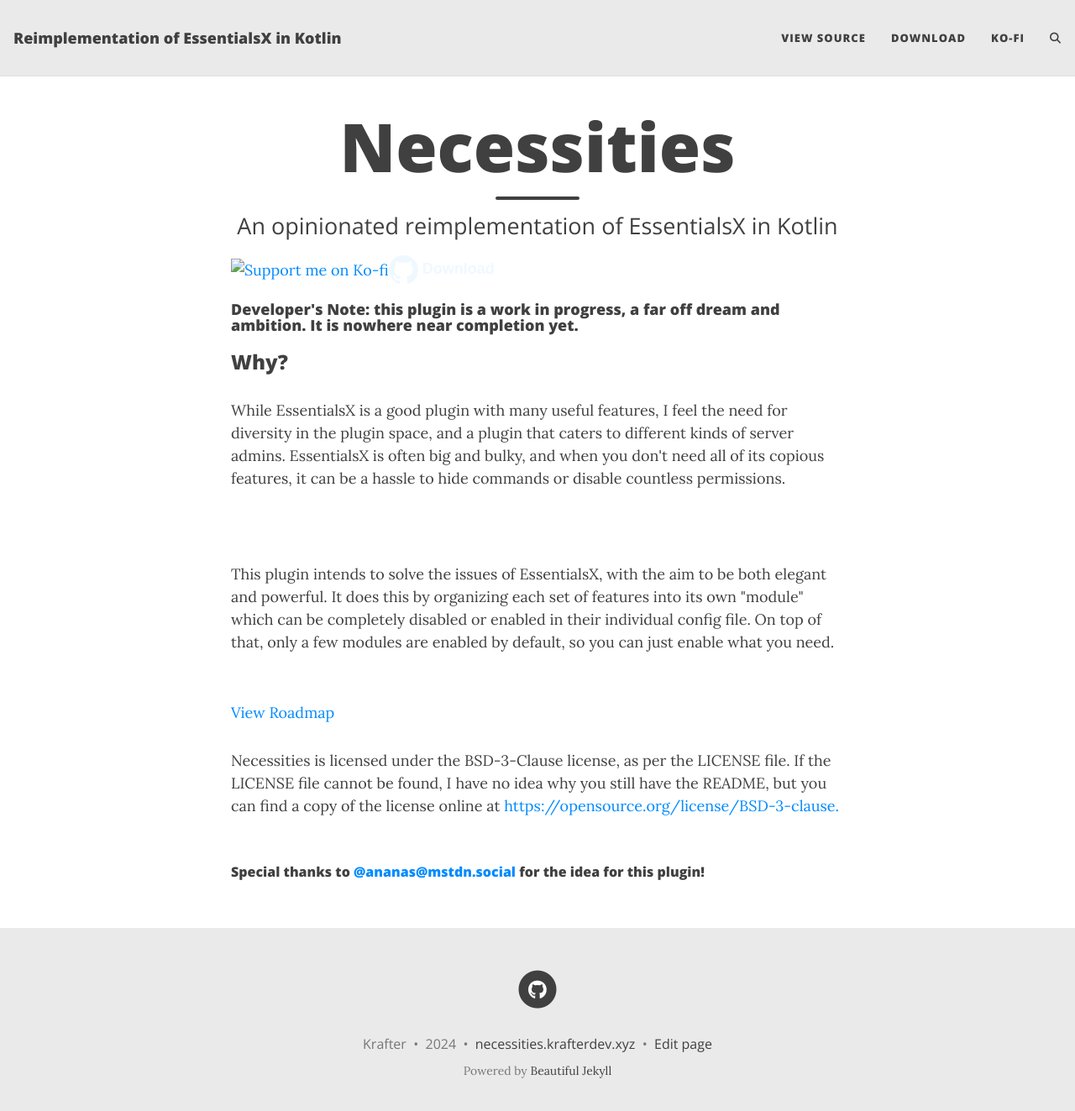
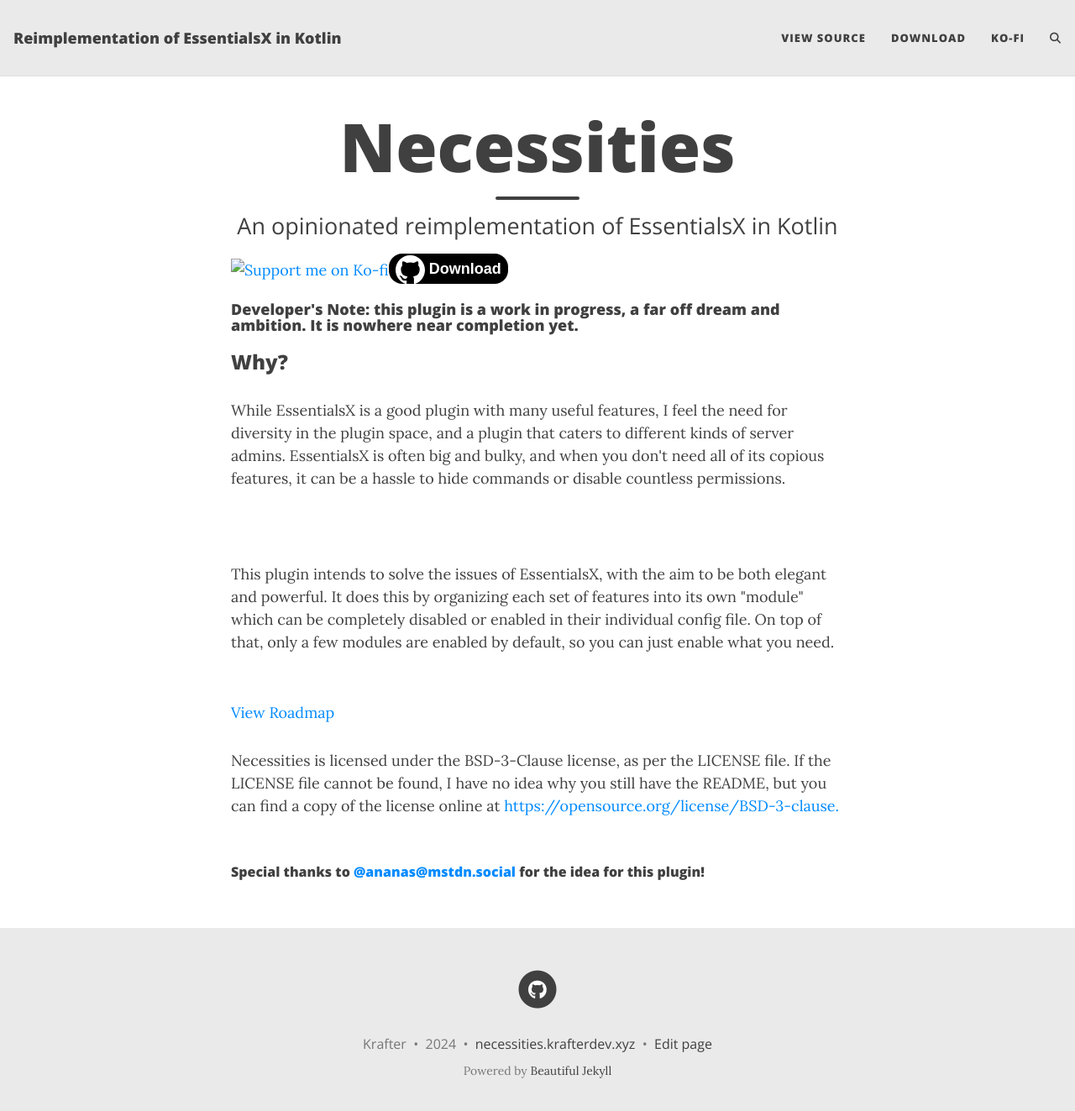
Before and after one commit to TheKrafter/NecessitiesWebpage, a Jekyll site: the page built from index.html, in a window 1280 px wide and 1336 px high. Shown: the top 1323 px of the window at 84% size. Built offline with Jekyll 4.4.1, drawn with Linux system fonts in a browser that asks for light colours; comment, search, counter and statistics services are not loaded.

Commit message:
Update index.html

```diff
--- a/index.html
+++ b/index.html
@@ -4,7 +4,7 @@
 subtitle: An opinionated reimplementation of EssentialsX in Kotlin
 ---
 
-<a href="https://ko-fi.com/G2G5DO1DO"><img src="https://ko-fi.com/img/githubbutton_sm.svg" alt="Support me on Ko-fi" height="40"></a><a style="color: aliceblue; text-decoration: none; font-family: Arial, Helvetica, sans-serif; font-weight: 600;" href=""><svg xmlns="http://www.w3.org/2000/svg" width="35" height="35" fill="currentColor" class="bi bi-github" viewBox="0 0 16 16"><path d="M8 0C3.58 0 0 3.58 0 8c0 3.54 2.29 6.53 5.47 7.59.4.07.55-.17.55-.38 0-.19-.01-.82-.01-1.49-2.01.37-2.53-.49-2.69-.94-.09-.23-.48-.94-.82-1.13-.28-.15-.68-.52-.01-.53.63-.01 1.08.58 1.23.82.72 1.21 1.87.87 2.33.66.07-.52.28-.87.51-1.07-1.78-.2-3.64-.89-3.64-3.95 0-.87.31-1.59.82-2.15-.08-.2-.36-1.02.08-2.12 0 0 .67-.21 2.2.82.64-.18 1.32-.27 2-.27s1.36.09 2 .27c1.53-1.04 2.2-.82 2.2-.82.44 1.1.16 1.92.08 2.12.51.56.82 1.27.82 2.15 0 3.07-1.87 3.75-3.65 3.95.29.25.54.73.54 1.48 0 1.07-.01 1.93-.01 2.2 0 .21.15.46.55.38A8.01 8.01 0 0 0 16 8c0-4.42-3.58-8-8-8"/></svg> Download</a>
+<a href="https://ko-fi.com/G2G5DO1DO"><img src="https://ko-fi.com/img/githubbutton_sm.svg" alt="Support me on Ko-fi" height="40"></a><a style="border-radius: 1rem; background-color: black; color: white; text-decoration: none; font-family: Arial, Helvetica, sans-serif; font-weight: 600; padding: 0.5rem;" href="https://github.com/TheKrafter/Necessities/releases/latest"><svg xmlns="http://www.w3.org/2000/svg" width="35" height="35" fill="currentColor" class="bi bi-github" viewBox="0 0 16 16"><path d="M8 0C3.58 0 0 3.58 0 8c0 3.54 2.29 6.53 5.47 7.59.4.07.55-.17.55-.38 0-.19-.01-.82-.01-1.49-2.01.37-2.53-.49-2.69-.94-.09-.23-.48-.94-.82-1.13-.28-.15-.68-.52-.01-.53.63-.01 1.08.58 1.23.82.72 1.21 1.87.87 2.33.66.07-.52.28-.87.51-1.07-1.78-.2-3.64-.89-3.64-3.95 0-.87.31-1.59.82-2.15-.08-.2-.36-1.02.08-2.12 0 0 .67-.21 2.2.82.64-.18 1.32-.27 2-.27s1.36.09 2 .27c1.53-1.04 2.2-.82 2.2-.82.44 1.1.16 1.92.08 2.12.51.56.82 1.27.82 2.15 0 3.07-1.87 3.75-3.65 3.95.29.25.54.73.54 1.48 0 1.07-.01 1.93-.01 2.2 0 .21.15.46.55.38A8.01 8.01 0 0 0 16 8c0-4.42-3.58-8-8-8"/></svg> Download</a>
 
 <h4>Developer's Note: this plugin is a work in progress, a far off dream and ambition. It is nowhere near completion yet.</h4>
 
```
